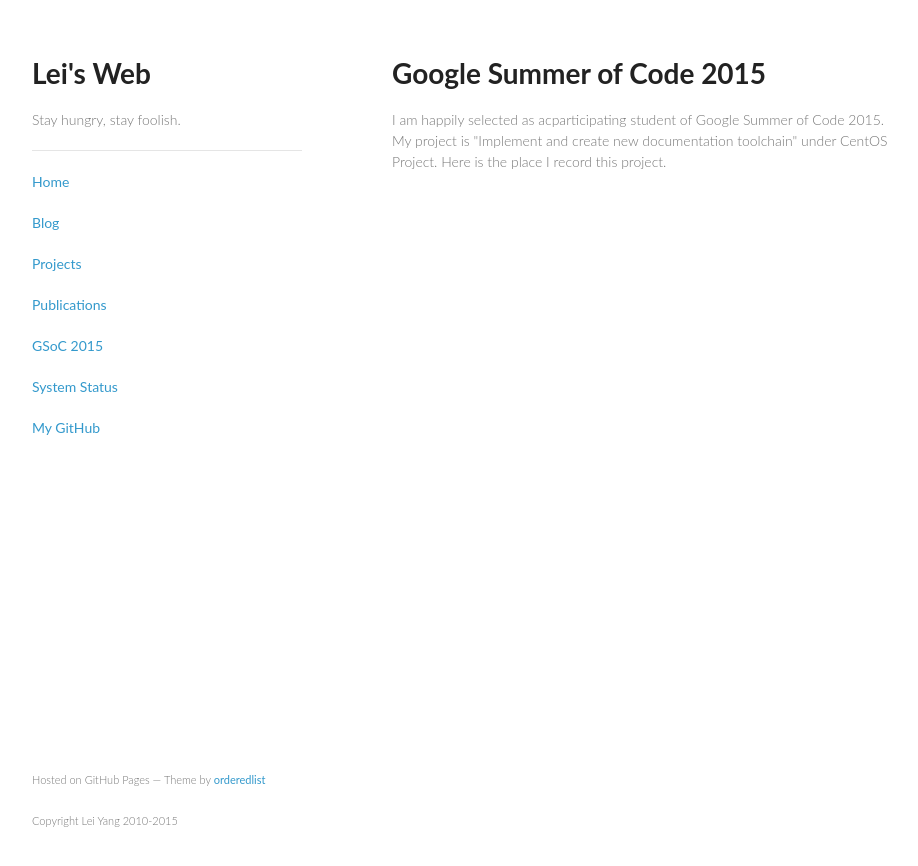
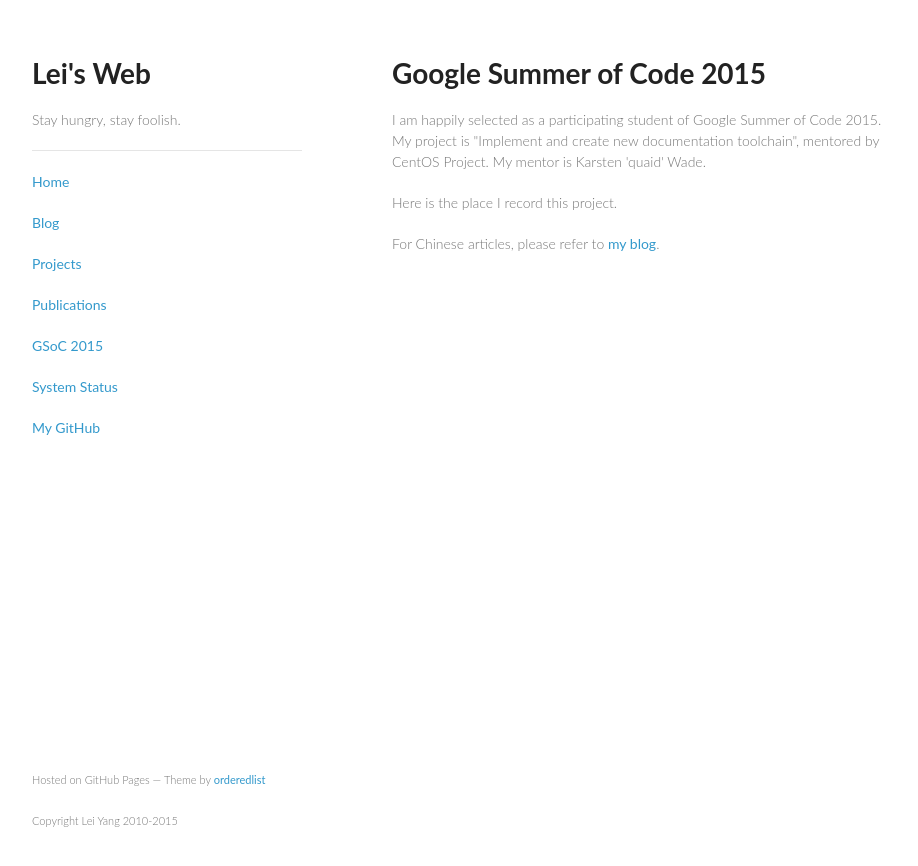
Before and after one commit to yangl1996/homepage, a Jekyll site: the page built from gsoc2015.html, in a window 1280 px wide. Shown: the top 866 px of the page, without its empty margins (178-1096 px from the left). Built offline with Jekyll 4.4.1, drawn with Linux system fonts in a browser that asks for light colours; some web fonts are replaced.

Commit message:
Update gsoc2015.html

```diff
--- a/gsoc2015.html
+++ b/gsoc2015.html
@@ -4,8 +4,10 @@
 noindex: True
 ---
 <h1>Google Summer of Code 2015</h1>
-<p>I am happily selected as acparticipating student of Google Summer of Code 2015. My project is "Implement and create new documentation toolchain"
-under CentOS Project. Here is the place I record this project.</p>
+<p>I am happily selected as a participating student of Google Summer of Code 2015. My project is "Implement and create new documentation toolchain", mentored by
+CentOS Project. My mentor is Karsten 'quaid' Wade.</p>
+<p>Here is the place I record this project.</p>
+<p>For Chinese articles, please refer to <a href="http://blog.yangl1996.com/?cat=34">my blog</a>.</p>
 {% for post in site.posts %}
     {% if post.gsoc2015 %}
     <a href="{{ post.url }}">{{ post.title }}</a></br>
```
